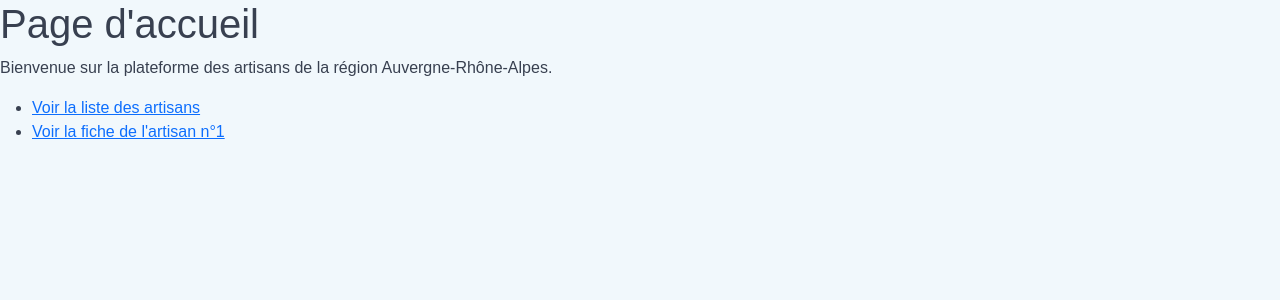
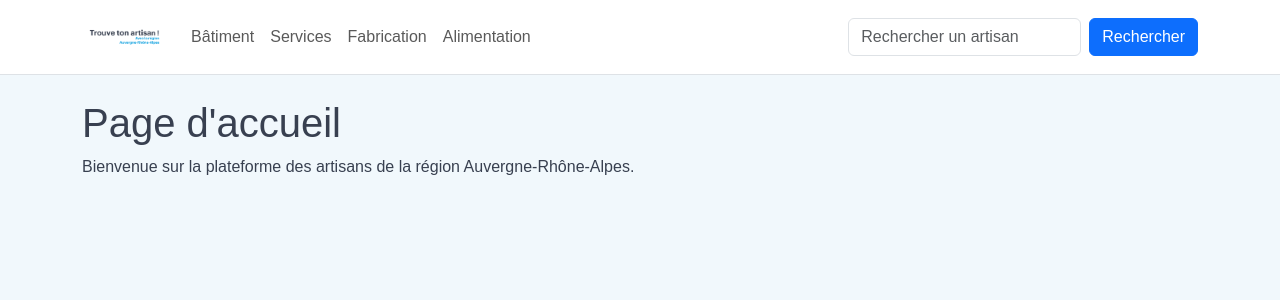
Before and after one commit to SarahDbrn/plateforme-artisans-aura, a React (Create React App) app in the folder frontend/: page / in a window 1280 px wide. Shown: the top 300 px of the page. Built offline with nearby package versions, Linux system fonts and the light colour scheme.

Commit message:
Add Header component with logo, navigation and search bar

```diff
--- a/frontend/src/App.js
+++ b/frontend/src/App.js
@@ -3,21 +3,19 @@ import Home from './pages/Home';
 import ListArtisans from './pages/ListArtisans';
 import ArtisanPage from './pages/ArtisanPage';
 import NotFound from './pages/NotFound';
+import Header from './components/Header';
 
 function App() {
   return (
     <Router>
+      {/* Header commun à toutes les pages */}
+      <Header />
+
+      {/* Contenu des pages */}
       <Routes>
-        {/* Page d'accueil */}
         <Route path="/" element={<Home />} />
-
-        {/* Liste des artisans */}
         <Route path="/artisans" element={<ListArtisans />} />
-
-        {/* Fiche artisan avec un paramètre :id */}
         <Route path="/artisan/:id" element={<ArtisanPage />} />
-
-        {/* Route de secours (404) */}
         <Route path="*" element={<NotFound />} />
       </Routes>
     </Router>
--- /dev/null
+++ b/frontend/src/components/Header.jsx
@@ -0,0 +1,75 @@
+import { Link, NavLink } from 'react-router-dom';
+import logoRegion from '../assets/logo-region.png';
+
+function Header() {
+  return (
+    <header className="bg-white border-bottom">
+      <nav className="navbar navbar-expand-lg navbar-light">
+        <div className="container">
+          {/* Logo cliquable vers la page d'accueil */}
+          <Link to="/" className="navbar-brand d-flex align-items-center">
+            <img
+              src={logoRegion}
+              alt="Région Auvergne-Rhône-Alpes - Accueil"
+              style={{ height: '48px' }}
+            />
+          </Link>
+
+          {/* Bouton burger pour mobile/tablette */}
+          <button
+            className="navbar-toggler"
+            type="button"
+            data-bs-toggle="collapse"
+            data-bs-target="#mainNavbar"
+            aria-controls="mainNavbar"
+            aria-expanded="false"
+            aria-label="Afficher la navigation"
+          >
+            <span className="navbar-toggler-icon" />
+          </button>
+
+          <div className="collapse navbar-collapse" id="mainNavbar">
+            {/* Menu de navigation */}
+            <ul className="navbar-nav me-auto mb-2 mb-lg-0">
+              <li className="nav-item">
+                <NavLink to="/artisans" className="nav-link">
+                  Bâtiment
+                </NavLink>
+              </li>
+              <li className="nav-item">
+                <NavLink to="/artisans" className="nav-link">
+                  Services
+                </NavLink>
+              </li>
+              <li className="nav-item">
+                <NavLink to="/artisans" className="nav-link">
+                  Fabrication
+                </NavLink>
+              </li>
+              <li className="nav-item">
+                <NavLink to="/artisans" className="nav-link">
+                  Alimentation
+                </NavLink>
+              </li>
+            </ul>
+
+            {/* Barre de recherche */}
+            <form className="d-flex" role="search" onSubmit={(e) => e.preventDefault()}>
+              <input
+                className="form-control me-2"
+                type="search"
+                placeholder="Rechercher un artisan"
+                aria-label="Rechercher un artisan"
+              />
+              <button className="btn btn-primary" type="submit">
+                Rechercher
+              </button>
+            </form>
+          </div>
+        </div>
+      </nav>
+    </header>
+  );
+}
+
+export default Header;
--- a/frontend/src/pages/Home.jsx
+++ b/frontend/src/pages/Home.jsx
@@ -2,16 +2,9 @@ import { Link } from 'react-router-dom';
 
 function Home() {
   return (
-    <main>
+    <main className="container mt-4">
       <h1>Page d&apos;accueil</h1>
       <p>Bienvenue sur la plateforme des artisans de la région Auvergne-Rhône-Alpes.</p>
-
-      <nav>
-        <ul>
-          <li><Link to="/artisans">Voir la liste des artisans</Link></li>
-          <li><Link to="/artisan/1">Voir la fiche de l&apos;artisan n°1</Link></li>
-        </ul>
-      </nav>
     </main>
   );
 }
```
Also changed, not shown: frontend/src/assets/logo-region.png (added), 1 other file (tests, documents, lock files or other folders).
